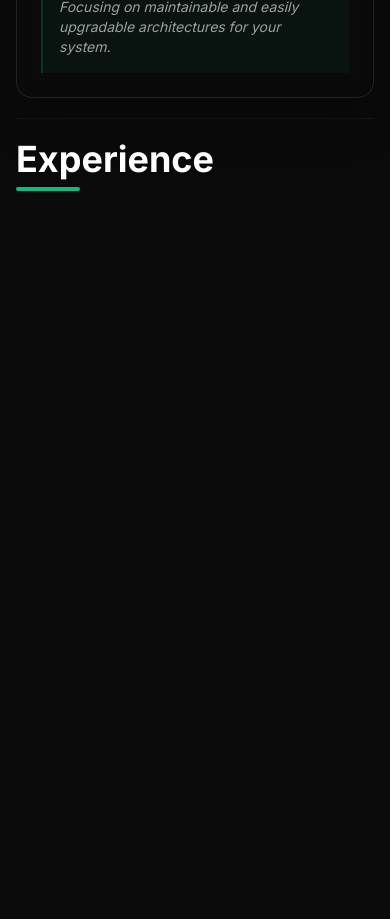
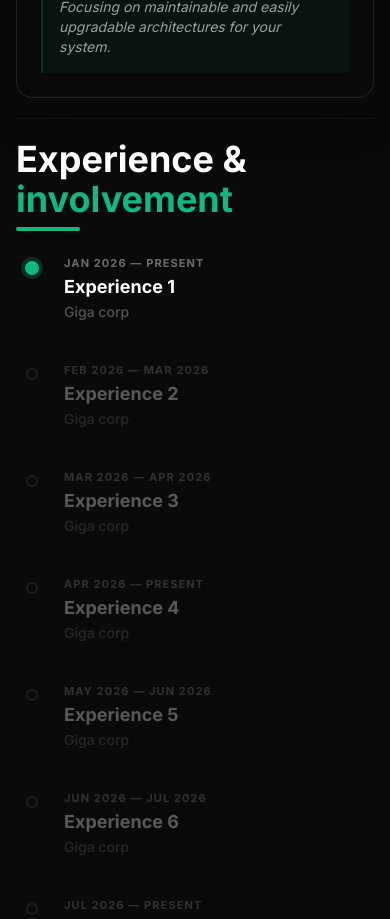
Before and after one commit to gigasandwich/giga-portfolio, a Next.js app: page / in a window 390 px wide. Shown: the part 1220-2139 px from the top of the page. Built offline with nearby package versions, Linux system fonts and the light colour scheme.

Commit message:
Add expected layout for the experience section

```diff
--- /dev/null
+++ b/src/data/experience/Main.tsx
@@ -0,0 +1,25 @@
+// tsx because later the experiences might have tsx descriptions
+
+export type ExperienceType = {
+    title: string;
+    start: Date;
+    end?: Date | null;
+    meta?: string; // Like location
+    icon?: string;
+    description: React.ReactNode;
+};
+
+const experienceData: ExperienceType[] = [];
+
+for (let i = 0; i < 20; i++) {
+    experienceData.push({
+        title: `Experience ${i + 1}`,
+        meta: "Giga corp",
+        start: new Date(2026, i, 1),
+        end: i % 3 === 0 ? null : new Date(2026, i + 1, 1),
+        icon: "fa-briefcase",
+        description: <p>Details about experience {i + 1}... Lorem, ipsum dolor sit amet consectetur adipisicing elit. Cupiditate obcaecati est repellat eum, ex itaque. Est, cumque accusamus! Asperiores fugiat impedit non nam eum? Rerum eos libero nostrum suscipit quibusdam?</p>
+    });
+}
+
+export default experienceData;
--- a/src/sections/Experience.tsx
+++ b/src/sections/Experience.tsx
@@ -1,9 +1,83 @@
+import { useState } from "react";
 import Title from "@/components/Title";
+import experienceData, { ExperienceType } from "@/data/experience/Main";
 
 export default function Experience() {
+    const [index, setIndex] = useState(0);
+    const current: ExperienceType = experienceData[index];
+
     return (
         <>
-            <Title>Experience</Title>
+            <Title>
+                Experience &
+                <p className="text-primary">involvement</p>
+            </Title>
+
+            <div className="grid grid-cols-1 lg:grid-cols-3 gap-8 items-start">
+                <div className="col-span-1 relative">
+                    {/* Vertical line */}
+                    <div className="hidden lg:block absolute left-[15px] top-2 bottom-2 w-px bg-white/10" />
+
+                    <div className="flex flex-col gap-10">
+                        {experienceData.map((item, i) => {
+                            const startLabel = item.start.toLocaleString(undefined, { month: "short", year: 'numeric' });
+                            const endLabel = item.end ? item.end.toLocaleString(undefined, { month: "short", year: 'numeric' }) : 'PRESENT';
+                            return (
+                                <button
+                                    key={i}
+                                    onClick={() => setIndex(i)}
+                                    className={`relative pl-12 text-left group w-full transition-all duration-200 ${i === index ? 'opacity-100' : 'opacity-40 hover:opacity-100'}`}>
+
+                                    {/* Dot */}
+                                    <div className="absolute left-0 top-[6px] w-[31px] flex justify-center">
+                                        {i === index ? (
+                                            <div className="w-3.5 h-3.5 rounded-full bg-primary ring-4 ring-primary/20" />
+                                        ) : (
+                                            <div className="w-3 h-3 rounded-full border-2 border-white/20 group-hover:border-white/40 bg-neutral-bg" />
+                                        )}
+                                    </div>
+
+                                    <div className="flex flex-col gap-1">
+                                        <p className="text-[11px] font-bold tracking-widest text-white/40 uppercase">
+                                            {startLabel} — {endLabel}
+                                        </p>
+                                        <p className={`text-lg font-bold leading-tight ${i === index ? 'text-white' : 'text-white/80 group-hover:text-white'}`}>
+                                            {item.title}
+                                        </p>
+                                        {item.meta && (
+                                            <p className="text-sm text-white/30 font-medium">
+                                                {item.meta}
+                                            </p>
+                                        )}
+                                    </div>
+                                </button>
+                            );
+                        })}
+                    </div>
+                </div>
+
+                {/* Description */}
+                <div className="col-span-1 lg:col-span-2 p-8 lg:p-10 bg-[#161616] border border-white/5 rounded-3xl shadow-2xl">
+                    <div className="flex justify-between items-start mb-8">
+                        <div>
+                            <div className="inline-block px-3 py-1 rounded-full bg-primary/10 border border-primary/20 text-[10px] font-bold tracking-widest text-primary uppercase mb-4">
+                                {current.end != null ? 'Past Achievement' : 'Current Focus'}
+                            </div>
+                            <h3 className="text-3xl font-bold text-white mb-2">{current.title}</h3>
+                            {current.meta && <p className="text-xl text-primary font-medium">{current.meta}</p>}
+                        </div>
+                        {current.icon && (
+                            <div className="w-14 h-14 rounded-2xl bg-white/5 flex items-center justify-center text-white/20">
+                                <i className={`fas ${current.icon} text-2xl`}></i>
+                            </div>
+                        )}
+                    </div>
+
+                    <div className="text-white/60 text-lg leading-relaxed space-y-4">
+                        {current.description}
+                    </div>
+                </div>
+            </div>
         </>
     );
 }
```
